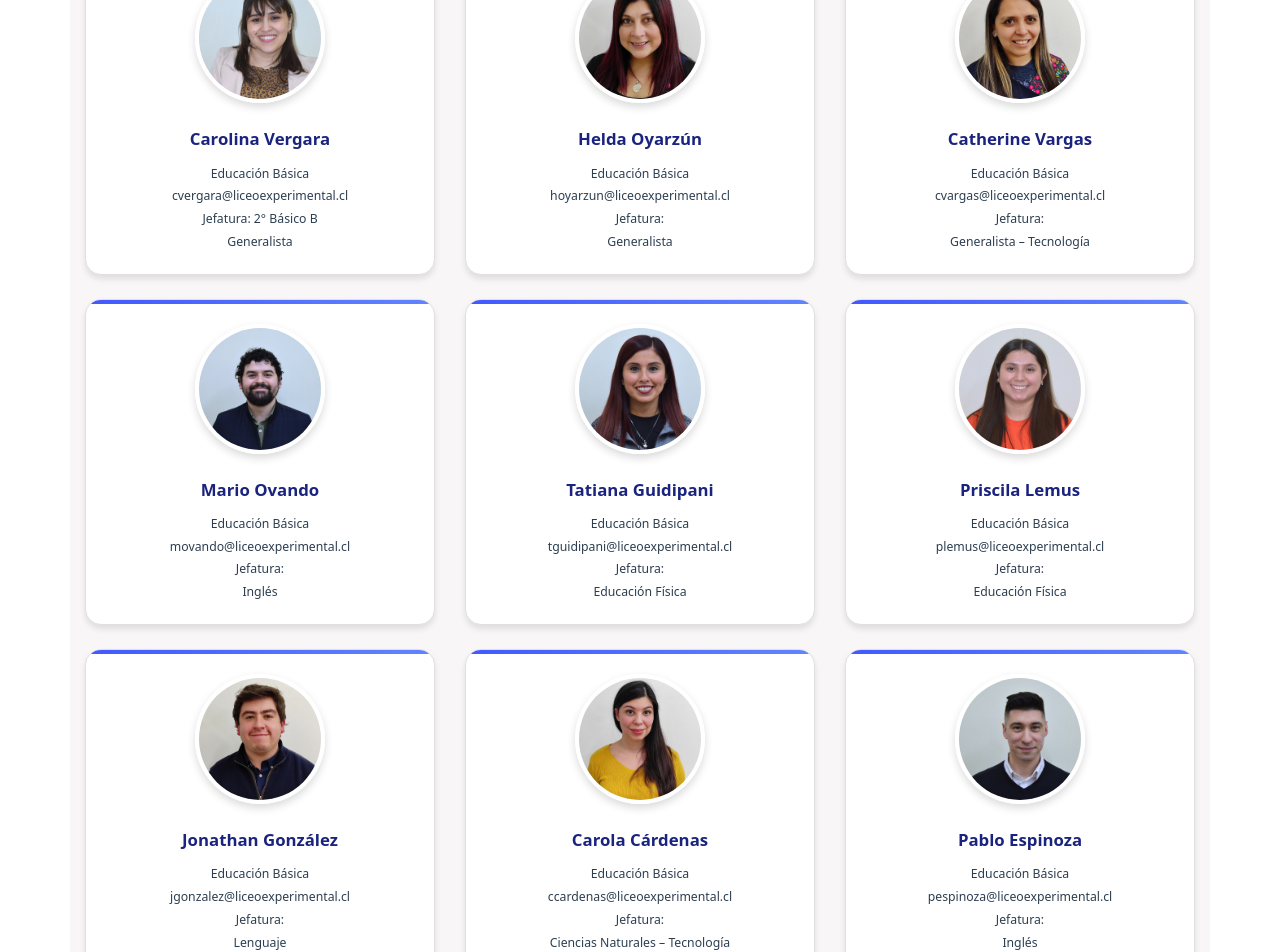
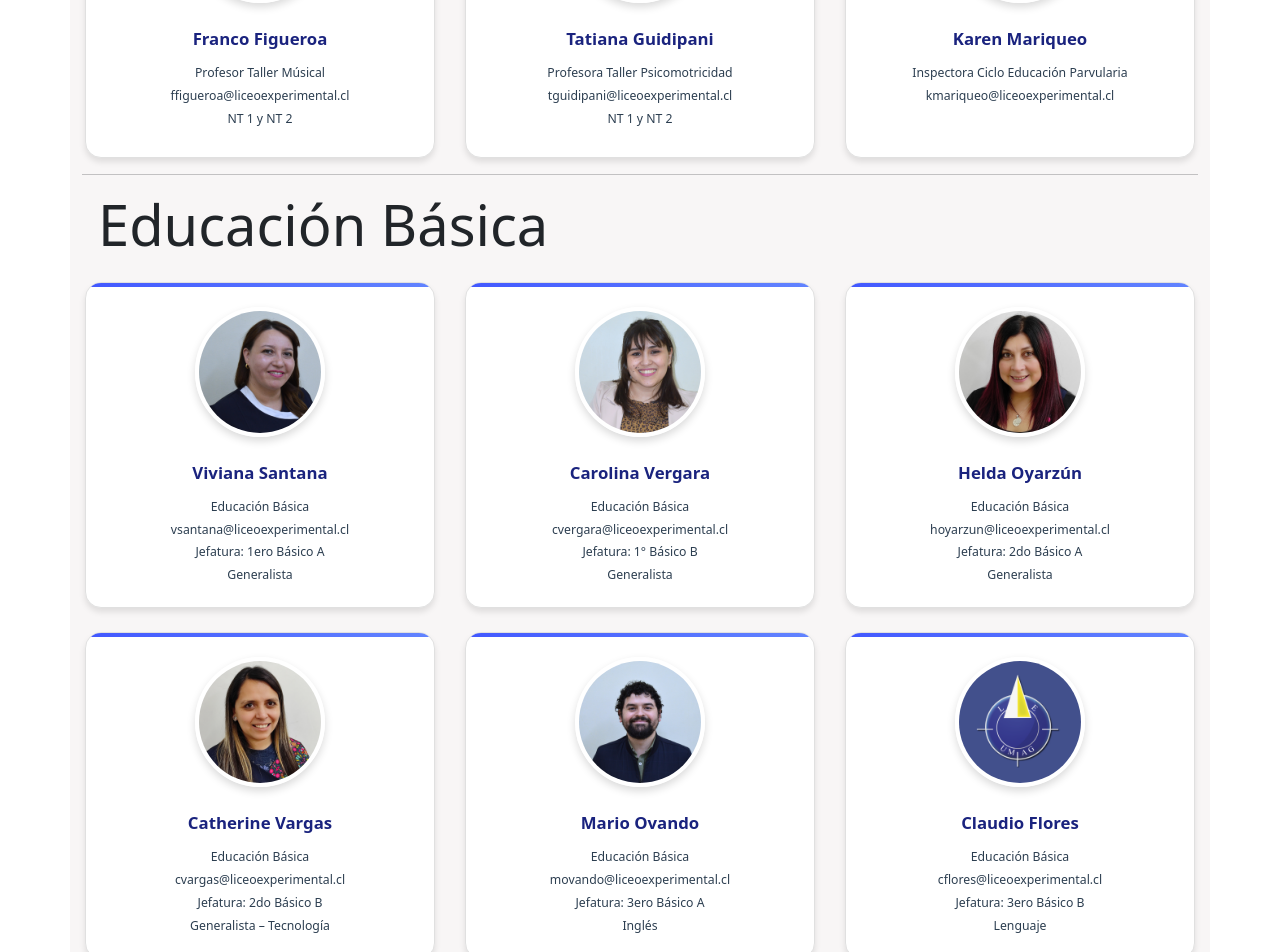
Before and after one commit to LuisSubiabre/leumag, a React (Vite) app: page /Estamentos in a window 1280 px wide. Shown: the part 2600-3552 px from the top of the page. Built offline with nearby package versions, Linux system fonts and the light colour scheme.

Commit message:
chore: clean up empty code change sections in the changes log

```diff
--- a/src/data/asistentes.ts
+++ b/src/data/asistentes.ts
@@ -1,7 +1,7 @@
 import demoImage from "../assets/img/funcionarios/demo.png";
 import avidal from "../assets/img/funcionarios/avidal.png";
 import fgodoy from "../assets/img/funcionarios/fgodoy.png";
-import mcarreno from "../assets/img/funcionarios/mcarreno.png";
+//import mcarreno from "../assets/img/funcionarios/mcarreno.png";
 import mhijerra from "../assets/img/funcionarios/mhijerra.png";
 import rfarina from "../assets/img/funcionarios/rfarina.png";
 import svera from "../assets/img/funcionarios/svera.png";
@@ -22,8 +22,7 @@ import amarquez from "../assets/img/funcionarios/amarquez.png";
 import ssanchez from "../assets/img/funcionarios/ssanchez.png";
 import rahumada from "../assets/img/funcionarios/rahumada.png";
 import pparedes from "../assets/img/funcionarios/pparedes.png";
-import mperanchiguay from "../assets/img/funcionarios/mperanchiguay.png";
-import milnao from "../assets/img/funcionarios/milnao.png";
+//import mperanchiguay from "../assets/img/funcionarios/mperanchiguay.png";
 import ealmonacid from "../assets/img/funcionarios/ealmonacid.png";
 
 export type Funcionario = {
@@ -78,12 +77,6 @@ export const equipoAsistentes: Funcionario[] = [
     dpto: "Técnico 2° Básico B",
   },
 
-  {
-    img: milnao,
-    nombre: "Marta Ilnao",
-    correo: "milnao@liceoexperimental.cl",
-    dpto: "Inspectora",
-  },
   {
     img: fgodoy,
     nombre: "Filomena Godoy",
@@ -192,4 +185,16 @@ export const equipoAsistentes: Funcionario[] = [
     correo: "ybahamonde@liceoexperimental.cl",
     dpto: "Encargada Adquisiciones",
   },
+  {
+    img: demoImage,
+    nombre: "Claudio Paredes",
+    correo: "cparedes@liceoexperimental.cl",
+    dpto: "Inspector",
+  },
+  {
+    img: demoImage,
+    nombre: "Juan Díaz",
+    correo: "jdiaz@liceoexperimental.cl",
+    dpto: "Inspector",
+  },
 ].sort((a, b) => a.nombre.split(" ")[1].localeCompare(b.nombre.split(" ")[1]));
--- a/src/data/basica.ts
+++ b/src/data/basica.ts
@@ -34,36 +34,29 @@ export type Funcionario = {
 };
 
 export const equipoBasica: Funcionario[] = [
-  // {
-  //   img: vgarret,
-  //   nombre: "Victoria Garret",
-  //   correo: "vgarret@liceoexperimental.cl",
-  //   dpto: "Educación Básica",
-  //   more: "Jefatura: 2° Básico A",
-  //   asignatura: "Generalista",
-  // },
+  {
+    img: vsantana,
+    nombre: "Viviana Santana",
+    correo: "vsantana@liceoexperimental.cl",
+    dpto: "Educación Básica",
+    more: "Jefatura: 1ero Básico A",
+    asignatura: "Generalista",
+  },
   {
     img: cvergara,
     nombre: "Carolina Vergara",
     correo: "cvergara@liceoexperimental.cl",
     dpto: "Educación Básica",
-    more: "Jefatura: 2° Básico B",
+    more: "Jefatura: 1° Básico B",
     asignatura: "Generalista",
   },
-  // {
-  //   img: mmercado,
-  //   nombre: "Mónica Mércado",
-  //   correo: "mmercado@liceoexperimental.cl",
-  //   dpto: "Educación Básica",
-  //   more: "Jefatura: 6° Básico B",
-  //   asignatura: "Generalista",
-  // },
+
   {
     img: hoyarzun,
     nombre: "Helda Oyarzún",
     correo: "hoyarzun@liceoexperimental.cl",
     dpto: "Educación Básica",
-    more: "Jefatura:",
+    more: "Jefatura: 2do Básico A",
     asignatura: "Generalista",
   },
   {
@@ -71,7 +64,7 @@ export const equipoBasica: Funcionario[] = [
     nombre: "Catherine Vargas",
     correo: "cvargas@liceoexperimental.cl",
     dpto: "Educación Básica",
-    more: "Jefatura:",
+    more: "Jefatura: 2do Básico B",
     asignatura: "Generalista – Tecnología",
   },
   {
@@ -79,23 +72,23 @@ export const equipoBasica: Funcionario[] = [
     nombre: "Mario Ovando",
     correo: "movando@liceoexperimental.cl",
     dpto: "Educación Básica",
-    more: "Jefatura:",
+    more: "Jefatura: 3ero Básico A",
     asignatura: "Inglés",
   },
-  // {
-  //   img: ymino,
-  //   nombre: "Yessica Miño",
-  //   correo: "ymino@liceoexperimental.cl",
-  //   dpto: "Educación Básica",
-  //   more: "Jefatura: 4° Básico B",
-  //   asignatura: "Lenguaje",
-  // },
+  {
+    img: demoImage,
+    nombre: "Claudio Flores",
+    correo: "cflores@liceoexperimental.cl",
+    dpto: "Educación Básica",
+    more: "Jefatura: 3ero Básico B",
+    asignatura: "Lenguaje",
+  },
   {
     img: tguidipani,
     nombre: "Tatiana Guidipani",
     correo: "tguidipani@liceoexperimental.cl",
     dpto: "Educación Básica",
-    more: "Jefatura:",
+    more: "Jefatura: 4to Básico A",
     asignatura: "Educación Física",
   },
   {
@@ -103,7 +96,7 @@ export const equipoBasica: Funcionario[] = [
     nombre: "Priscila Lemus",
     correo: "plemus@liceoexperimental.cl",
     dpto: "Educación Básica",
-    more: "Jefatura:",
+    more: "Jefatura: 4to Básico B",
     asignatura: "Educación Física",
   },
   {
@@ -111,7 +104,7 @@ export const equipoBasica: Funcionario[] = [
     nombre: "Jonathan González",
     correo: "jgonzalez@liceoexperimental.cl",
     dpto: "Educación Básica",
-    more: "Jefatura:",
+    more: "Jefatura: 5to Básico A",
     asignatura: "Lenguaje",
   },
   {
@@ -119,25 +112,59 @@ export const equipoBasica: Funcionario[] = [
     nombre: "Carola Cárdenas",
     correo: "ccardenas@liceoexperimental.cl",
     dpto: "Educación Básica",
-    more: "Jefatura:",
+    more: "Jefatura: 5to Básico B",
     asignatura: "Ciencias Naturales – Tecnología",
+  },
+  {
+    img: clara,
+    nombre: "Cecilia Lara",
+    correo: "clara@liceoexperimental.cl",
+    dpto: "Educación Básica",
+    more: "Jefatura: 6to Báscico A",
+    asignatura: "Matemática",
+  },
+  {
+    img: rbarria,
+    nombre: "Romina Barría",
+    correo: "rbarria@liceoexperimental.cl",
+    dpto: "Educación Básica",
+    more: "Jefatura: 6to Básico B",
+    asignatura: "Historia – Artes",
+  },
+  {
+    img: demoImage,
+    nombre: "Graciela Velásquez",
+    correo: "gvelasquez@liceoexperimental.cl",
+    dpto: "Educación Básica",
+    more: "Jefatura: 7mo Básico A",
+    asignatura: "",
+  },
+  {
+    img: ncanio,
+    nombre: "Natalia Canio",
+    correo: "ncanio@liceoexperimental.cl",
+    dpto: "Educación Básica",
+    more: "Jefatura: 7mo Básico B",
+    asignatura: "Matemática",
   },
   {
     img: pespinoza,
     nombre: "Pablo Espinoza",
     correo: "pespinoza@liceoexperimental.cl",
     dpto: "Educación Básica",
-    more: "Jefatura:",
+    more: "Jefatura: 8vo Básico A",
     asignatura: "Inglés",
   },
+
   {
-    img: vsantana,
-    nombre: "Viviana Santana",
-    correo: "vsantana@liceoexperimental.cl",
+    img: demoImage,
+    nombre: "Arnoldo Barrientos",
+    correo: "abarrientosferes@liceoexperimental.cl",
     dpto: "Educación Básica",
-    more: "Jefatura:",
-    asignatura: "Artes – Tecnología",
+    more: "Jefatura: 8vo Básico A",
+    asignatura: "Inglés",
   },
+
   {
     img: azamorano,
     nombre: "Araceli Zamorano",
@@ -146,38 +173,6 @@ export const equipoBasica: Funcionario[] = [
     more: "",
     asignatura: "Lenguaje",
   },
-  {
-    img: ncanio,
-    nombre: "Natalia Canio",
-    correo: "ncanio@liceoexperimental.cl",
-    dpto: "Educación Básica",
-    more: "Jefatura:",
-    asignatura: "Matemática",
-  },
-  // {
-  //   img: gcontreras,
-  //   nombre: "Gustavo Contreras",
-  //   correo: "gcontreras@liceoexperimental.cl",
-  //   dpto: "Educación Básica",
-  //   more: "Jefatura: 8° Básico A",
-  //   asignatura: "Profesor de inglés 7° y 8°",
-  // },
-  {
-    img: clara,
-    nombre: "Cecilia Lara",
-    correo: "clara@liceoexperimental.cl",
-    dpto: "Educación Básica",
-    more: "Jefatura:",
-    asignatura: "Matemática",
-  },
-  // {
-  //   img: jpfarias,
-  //   nombre: "Juan Pablo Farias",
-  //   correo: "jpfarias@liceoexperimental.cl",
-  //   dpto: "Educación Básica",
-  //   more: "",
-  //   asignatura: "Historía",
-  // },
 
   {
     img: iacuna,
@@ -187,14 +182,7 @@ export const equipoBasica: Funcionario[] = [
     more: "",
     asignatura: "Religión Evangélica",
   },
-  {
-    img: rbarria,
-    nombre: "Romina Barría",
-    correo: "rbarria@liceoexperimental.cl",
-    dpto: "Educación Básica",
-    more: "Jefatura:",
-    asignatura: "Historia – Artes",
-  },
+
   {
     img: lgomez,
     nombre: "Luis Gómez",
@@ -230,4 +218,12 @@ export const equipoBasica: Funcionario[] = [
     more: "",
     asignatura: "Matemática 3°y 4° Básico",
   },
+  {
+    img: demoImage,
+    nombre: "Pedro Barrientos",
+    correo: "pbarrientos@liceoexperimental.cl",
+    dpto: "Educación Básica",
+    more: "",
+    asignatura: "Artes y Tecnología",
+  },
 ];
--- a/src/data/media.ts
+++ b/src/data/media.ts
@@ -34,11 +34,37 @@ export type Funcionario = {
 
 export const equipoMedia: Funcionario[] = [
   {
+    img: mdiaz,
+    nombre: "Milton Diaz",
+    correo: "mdiaz@liceoexperimental.cl",
+    dpto: "Educación Media",
+    more: "Jefatura: 1ero Medio A",
+    asignatura: "Formación Ciudadana e Historia del Presente",
+  },
+  {
+    img: rbahamonde,
+    nombre: "Romina Bahamonde ",
+    correo: "rbahamonde@liceoexperimental.cl",
+    dpto: "Educación Media",
+    more: "Jefatura: 1ero Medio B",
+    asignatura: "Educación Física y Salud",
+  },
+  {
+    img: pbarrientos,
+    nombre: "Patricia Barrientos",
+    correo: "pbarrientos@liceoexperimental.cl",
+    dpto: "Educación Media",
+    more: "Jefatura: 1ero Medio C",
+
+    asignatura:
+      "Física – Ciencias para la Ciudadanía – FD Física – FD Ciencias de la Salud",
+  },
+  {
     img: cmansilla,
     nombre: "Carmen Gloria Mansilla",
     correo: "cmansilla@liceoexperimental.cl",
     dpto: "Educación Media",
-    more: "Jefatura: 1° A",
+    more: "Jefatura: 2° A",
     asignatura: "-",
   },
   {
@@ -46,7 +72,7 @@ export const equipoMedia: Funcionario[] = [
     nombre: "María José Vargas",
     correo: "mvargas@liceoexperimental.cl",
     dpto: "Educación Media",
-    more: "Jefatura: 1° B",
+    more: "Jefatura: 2° B",
     asignatura: "Biología",
   },
   {
@@ -54,24 +80,60 @@ export const equipoMedia: Funcionario[] = [
     nombre: "Claudia Videla",
     correo: "cvidela@liceoexperimental.cl",
     dpto: "Educación Media",
-    more: "Jefatura: 1° C",
-    asignatura: "-",
+    more: "Jefatura: 2° C",
+    asignatura:
+      "Matemática, FD Límites, derivadas e integrales, FD Pensamiento Computacional y Programación",
   },
   {
     img: pnavea,
     nombre: "Paola Navea",
     correo: "pnavea@liceoexperimental.cl",
     dpto: "Educación Media",
-    more: "Jefatura: 2° A",
-    asignatura: "—",
+    more: "Jefatura: 3ero Medio A",
+    asignatura: "Música",
   },
   {
     img: saranguiz,
     nombre: "Samy Aránguiz ",
     correo: "saranguiz@liceoexperimental.cl",
     dpto: "Educación Media",
-    more: "Jefatura: 2° B",
+    more: "Jefatura: 3ero Medio B",
     asignatura: "Lengua y Literatura – Taller de Literatura",
+  },
+  {
+    img: amorales,
+    nombre: "Ángela Morales",
+    correo: "amorales@liceoexperimental.cl",
+    dpto: "Educación Media",
+    more: "Jefatura: 3ero Medio C",
+    asignatura: "Lenguaje",
+  },
+
+  {
+    img: pbarria,
+    nombre: "Paula Barría",
+    correo: "pbarria@liceoexperimental.cl",
+    dpto: "Educación Media",
+    more: "Jefatura: 4to Medio A",
+    asignatura: "Lengua y Literatura – Teatro – Simce",
+  },
+
+  {
+    img: acancino,
+    nombre: "Alex Cancino",
+    correo: "acancino@liceoexperimental.cl",
+    dpto: "Educación Media",
+    more: "Jefatura: 4to Medio B",
+    asignatura: "Matemática",
+  },
+
+  {
+    img: jtoro,
+    nombre: "Josué Toro",
+    correo: "jtoro@liceoexperimental.cl",
+    dpto: "Educación Media",
+    more: "Jefatura: 4to Medio C",
+    asignatura: "Historia – Filosofía",
   },
   {
     img: jfajardo,
@@ -81,50 +143,6 @@ export const equipoMedia: Funcionario[] = [
     more: "Jefatura: 2° C",
     asignatura: "Inglés",
   },
-
-  {
-    img: pbarria,
-    nombre: "Paula Barría",
-    correo: "pbarria@liceoexperimental.cl",
-    dpto: "Educación Media",
-    more: "Jefatura: 3° A",
-    asignatura: "Lengua y Literatura – Teatro – Simce",
-  },
-
-  {
-    img: acancino,
-    nombre: "Alex Cancino",
-    correo: "acancino@liceoexperimental.cl",
-    dpto: "Educación Media",
-    more: "Jefatura: 3° B",
-    asignatura: "Matemática",
-  },
-
-  {
-    img: jtoro,
-    nombre: "Josué Toro",
-    correo: "jtoro@liceoexperimental.cl",
-    dpto: "Educación Media",
-    more: "Jefatura: 3° C",
-    asignatura: "Historia – Filosofía",
-  },
-  {
-    img: mdiaz,
-    nombre: "Milton Diaz",
-    correo: "mdiaz@liceoexperimental.cl",
-    dpto: "Educación Media",
-    more: "Jefatura: 4° A",
-    asignatura: "Formación Ciudadana e Historia del Presente",
-  },
-  {
-    img: rbahamonde,
-    nombre: "Romina Bahamonde ",
-    correo: "rbahamonde@liceoexperimental.cl",
-    dpto: "Educación Media",
-    more: "Jefatura: 4° B",
-    asignatura: "Educación Física y Salud",
-  },
-
   {
     img: arivas,
     nombre: "Alejandra Rivas",
@@ -134,15 +152,6 @@ export const equipoMedia: Funcionario[] = [
     asignatura:
       "Química – Ciencias para la Ciudadanía – Ciencias de la Salud – FD Química",
   },
-
-  // {
-  //   img: csoto,
-  //   nombre: "Camila Soto Aguillar",
-  //   correo: "csoto@liceoexperimental.cl",
-  //   dpto: "Educación Media",
-  //   more: "—",
-  //   asignatura: "Religión Evangélica – Desarrollo Personal",
-  // },
 
   {
     img: aneira,
@@ -154,23 +163,12 @@ export const equipoMedia: Funcionario[] = [
   },
 
   {
-    img: pbarrientos,
-    nombre: "Patricia Barrientos",
-    correo: "pbarrientos@liceoexperimental.cl",
-    dpto: "Educación Media",
-    more: "-",
-    asignatura:
-      "Física – Ciencias para la Ciudadanía – FD Física – FD Ciencias de la Salud",
-  },
-
-  {
     img: nibarra,
     nombre: "Nelda Ibarra",
     correo: "nibarra@liceoexperimental.cl",
     dpto: "Educación Media",
     more: "-",
-    asignatura:
-      "Inglés Idioma Extranjero Cursos 2° A, 2° B, 3° A, 3° B, 4° A, 4° B, 4° C",
+    asignatura: "Inglés Idioma Extranjero",
   },
   {
     img: dbascunan,
@@ -205,14 +203,6 @@ export const equipoMedia: Funcionario[] = [
     more: "—",
     asignatura: "Economía y Sociedad",
   },
-  // {
-  //   img: msaldivia,
-  //   nombre: "María Saldivia",
-  //   correo: "msaldivia@liceoexperimental.cl",
-  //   dpto: "Educación Media",
-  //   more: "—",
-  //   asignatura: "Pensamiento Computacional y Programación",
-  // },
 
   {
     img: maburto,
@@ -222,20 +212,20 @@ export const equipoMedia: Funcionario[] = [
     more: "—",
     asignatura: "Religión Católica",
   },
-  // {
-  //   img: csoto,
-  //   nombre: "Camila Soto",
-  //   correo: "csoto@liceoexperimental.cl",
-  //   dpto: "Educación Media",
-  //   more: "—",
-  //   asignatura: "Religión Evangélica",
-  // },
   {
-    img: amorales,
-    nombre: "Ángela Morales",
-    correo: "amorales@liceoexperimental.cl",
+    img: demoImage,
+    nombre: "David Paillan",
+    correo: "dpaillan@liceoexperimental.cl",
     dpto: "Educación Media",
     more: "—",
-    asignatura: "Lenguaje",
+    asignatura: "Religión Evangélica",
+  },
+  {
+    img: demoImage,
+    nombre: "Javiera Morales",
+    correo: "jmorales@liceoexperimental.cl",
+    dpto: "Educación Media",
+    more: "—",
+    asignatura: "Música",
   },
 ];
--- a/src/data/parvulos.ts
+++ b/src/data/parvulos.ts
@@ -8,6 +8,9 @@ import jvenegas from "../assets/img/funcionarios/jvenegas.png";
 import abarrientos from "../assets/img/funcionarios/abarrientos.png";
 import pnunez from "../assets/img/funcionarios/pnunez.png";
 import ffigueroa from "../assets/img/funcionarios/ffigueroa.png";
+import milnao from "../assets/img/funcionarios/milnao.png";
+import tguidipani from "../assets/img/funcionarios/tguidipani.png";
+import pespinoza from "../assets/img/funcionarios/pespinoza.png";
 
 export type Funcionario = {
   img: string;
@@ -23,21 +26,29 @@ export const equipoParvulos: Funcionario[] = [
     nombre: "Luz Barría",
     correo: "lbarria@liceoexperimental.cl",
     dpto: "Educación Parvularia",
-    more: "Jefatura NT2A",
+    more: "Coordinadora Ciclo Educación Parvularia",
   },
-  // {
-  //   img: pnunez,
-  //   nombre: "Paola Nuñez",
-  //   correo: "pnunez@liceoexperimental.cl",
-  //   dpto: "Educación Parvularia",
-  //   more: "Jefatura NT1B",
-  // },
+
   {
     img: msolis,
     nombre: "Maria José Solís",
     correo: "msolis@liceoexperimental.cl",
     dpto: "Educación Parvularia",
-    more: "Jefatura NT1A",
+    more: "Jefatura NT1 A",
+  },
+  {
+    img: demoImage,
+    nombre: "Marianela Herrera",
+    correo: "mherrera@liceoexperimental.cl",
+    dpto: "Educación Parvularia",
+    more: "Jefatura NT1 B",
+  },
+  {
+    img: milnao,
+    nombre: "Marta Ilnao",
+    correo: "milnao@liceoexperimental.cl",
+    dpto: "Educación Parvularia",
+    more: "Jefatura NT2 A",
   },
 
   {
@@ -45,7 +56,7 @@ export const equipoParvulos: Funcionario[] = [
     nombre: "Teresa Cárdenas",
     correo: "tcardenas@liceoexperimental.cl",
     dpto: "Educación Parvularia",
-    more: "Jefatura NT2B",
+    more: "Jefatura NT2 B",
   },
 
   {
@@ -53,21 +64,14 @@ export const equipoParvulos: Funcionario[] = [
     nombre: "Deice Andrade",
     correo: "dandrade@liceoexperimental.cl",
     dpto: "Técnico en Educación Parvularia",
-    more: "NT 1B",
+    more: "NT 1A",
   },
   {
     img: nrodriguez,
     nombre: "Ninfa Rodríguez",
     correo: "nrodriguez@liceoexperimental.cl",
     dpto: "Técnico en Educación Parvularia",
-    more: "NT 1A",
-  },
-  {
-    img: jvenegas,
-    nombre: "Jaqueline Venegas",
-    correo: "jvenegas@liceoexperimental.cl",
-    dpto: "Técnico en Educación Parvularia",
-    more: "NT 2B",
+    more: "NT 1B",
   },
   {
     img: abarrientos,
@@ -77,10 +81,34 @@ export const equipoParvulos: Funcionario[] = [
     more: "NT 2A",
   },
   {
+    img: jvenegas,
+    nombre: "Jaqueline Venegas",
+    correo: "jvenegas@liceoexperimental.cl",
+    dpto: "Técnico en Educación Parvularia",
+    more: "NT 2B",
+  },
+
+  {
     img: ffigueroa,
     nombre: "Franco Figueroa",
     correo: "ffigueroa@liceoexperimental.cl",
-    dpto: "Profesor Educación Músical",
+    dpto: "Profesor Taller Músical",
     more: "NT 1 y NT 2",
   },
+
+  {
+    img: tguidipani,
+    nombre: "Tatiana Guidipani",
+    correo: "tguidipani@liceoexperimental.cl",
+    dpto: "Profesora Taller Psicomotricidad",
+    more: "NT 1 y NT 2",
+  },
+
+  {
+    img: demoImage,
+    nombre: "Karen Mariqueo",
+    correo: "kmariqueo@liceoexperimental.cl",
+    dpto: "Inspectora Ciclo Educación Parvularia",
+    more: "",
+  },
 ];
```
Also changed, not shown: src/components/EquipoParvulos.jsx (+12 -14 lines), 1 other file (tests, documents, lock files or other folders).
